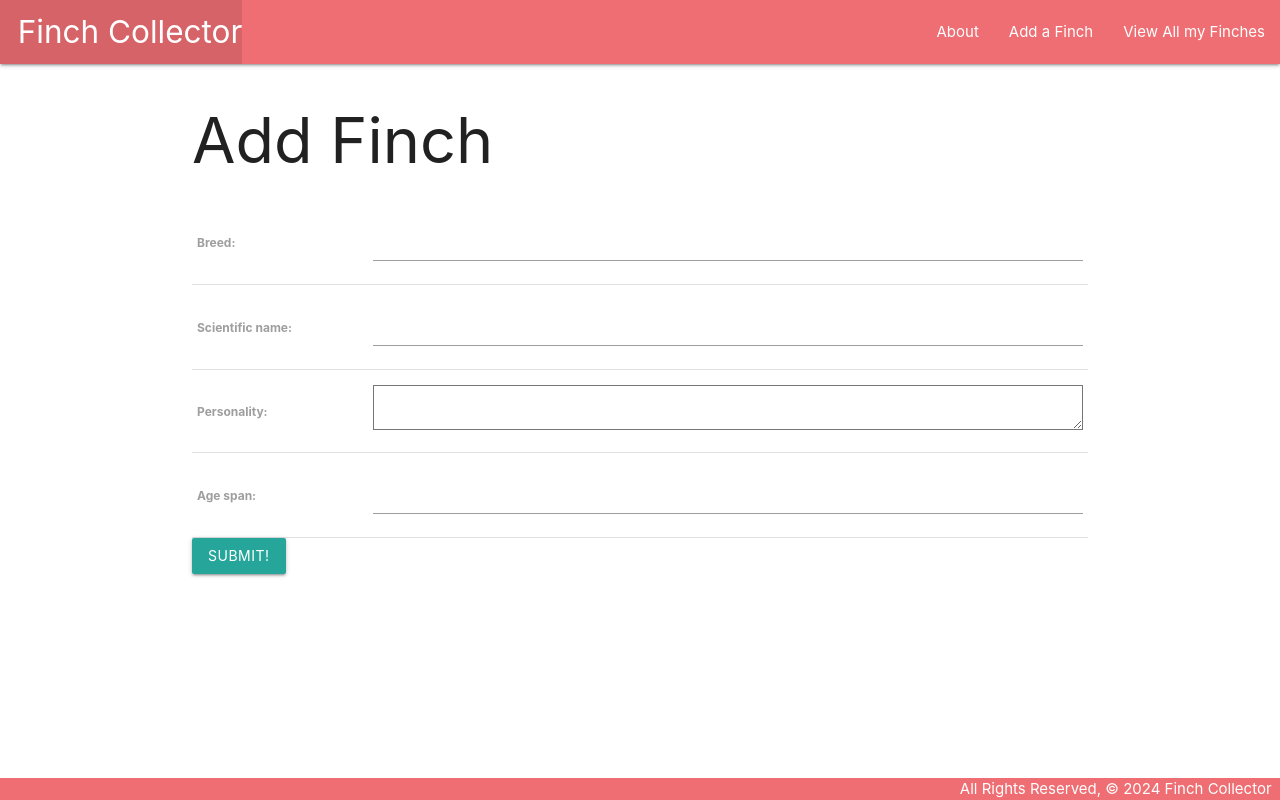
After one commit to irishjack490/Python-Finch-Collector, a Django app: page /finches/create/ in a window 1280 px wide. The commit adds this page. Run offline with Django 3.2, Linux system fonts and the light colour scheme.

Commit message:
Part 3 Completed

```diff
--- a/main_app/models.py
+++ b/main_app/models.py
@@ -1,4 +1,5 @@
 from django.db import models
+from django.urls import reverse
 
 # Create your models here.
 class Finch(models.Model):
@@ -7,5 +8,10 @@ class Finch(models.Model):
     personality = models.TextField(max_length=150)
     age_span = models.IntegerField()
 
-    def _str_(self):
-        return self.breed
+
+def __str__(self):
+    return f'{self.breed} ({self.id})'
+
+  # Add this method
+def get_absolute_url(self):
+    return reverse('detail', kwargs={'finch_id': self.id})
--- a/main_app/templates/base.html
+++ b/main_app/templates/base.html
@@ -8,6 +8,7 @@
   <title>Finch Collector</title>
   <link rel="stylesheet" href="https://cdnjs.cloudflare.com/ajax/libs/materialize/1.0.0/css/materialize.min.css">
   <link rel="stylesheet" type="text/css" href="{% static 'css/style.css' %}">
+  <script src="https://cdnjs.cloudflare.com/ajax/libs/materialize/1.0.0/js/materialize.min.js"></script>
 
 </head>
 <body>
@@ -18,8 +19,9 @@
           <li><a href="/" class="left brand-logo">&nbsp;&nbsp;Finch Collector</a></li>
         </ul>
         <ul class="right">
-          <li><a href="/about">About</a></li>
-          <li><a href="/finches">View All my Finches</a></li>
+          <li><a href="{% url 'about'%}">About</a></li>
+          <li><a href="{% url 'finches_create' %}">Add a Finch</a></li>
+          <li><a href="{% url 'index' %}">View All my Finches</a></li>
         </ul>
       </div>
     </nav>
--- a/main_app/templates/finches/detail.html
+++ b/main_app/templates/finches/detail.html
@@ -10,6 +10,10 @@
       <p>Personality: {{ finch.personality }}</p>
       <p>Age Span: {{finch.age_span}}</p>
     </div>
+        <div class="card-action">
+        <a href="{% url 'finches_update' finch.id %}">Edit</a>
+        <a href="{% url 'finches_delete' finch.id %}">Delete</a>
+      </div>
   </div>
 
 
--- /dev/null
+++ b/main_app/templates/main_app/finch_form.html
@@ -0,0 +1,20 @@
+{% extends 'base.html' %}
+
+{% block content %}
+  <!-- New if/else block -->
+  {% if object %}
+    <h1>Edit <span class="teal-text">{{object.breed}}</span></h1>
+  {% else %}
+    <h1>Add Finch</h1>
+  {% endif %}
+  <!-- Leaving the action empty makes the form post to the same url used to display it -->
+  <form action="" method="POST">
+    <!-- Django requires the following for security purposes -->
+    {% csrf_token %}
+    <table>
+      <!-- Render the inputs inside of <tr>s & <td>s -->
+      {{ form.as_table }}
+    </table>
+    <input type="submit" value="Submit!" class="btn">
+  </form>
+{% endblock %}
--- a/main_app/urls.py
+++ b/main_app/urls.py
@@ -10,4 +10,7 @@ urlpatterns = [
     path('about/', views.about, name='about'),
     path('finches/', views.finches_index, name='index'),
     path('finches/<int:finch_id>/', views.finches_detail, name='detail'),
+    path('finches/create/', views.FinchCreate.as_view(), name='finches_create'),
+    path('finches/<int:pk>/update/', views.FinchUpdate.as_view(), name='finches_update'),
+    path('finches/<int:pk>/delete/', views.FinchDelete.as_view(), name='finches_delete')
 ]
--- a/main_app/views.py
+++ b/main_app/views.py
@@ -1,5 +1,7 @@
 from django.shortcuts import render
+from django.views.generic.edit import CreateView, UpdateView, DeleteView
 from .models import Finch
+from django.urls import reverse
 
 # finches = [
 
@@ -9,6 +11,11 @@ from .models import Finch
 # ]
 
 # Create your views here.
+def __str__(self):
+   return f'{self.breed} ({self.id})'
+
+def get_absolute_url(self):
+    return reverse('detail', kwargs={'finch_id': self.id})
 
 def home(request):
     return render(request, 'home.html')
@@ -25,3 +32,20 @@ def finches_index(request):
 def finches_detail(request, finch_id):
     finch = Finch.objects.get(id=finch_id)
     return render(request, 'finches/detail.html', {'finch': finch})
+
+class FinchCreate(CreateView):
+  model = Finch
+  fields = '__all__' #['breed', 'scientific_name', 'personality', 'age_span']
+  success_url = '/finches'
+
+
+class FinchUpdate(UpdateView):
+  model = Finch
+  fields = ['breed', 'scientific_name', 'personality', 'age_span']
+  success_url = '/finches'
+
+
+
+class FinchDelete(DeleteView):
+  model = Finch
+  success_url = '/finches'
```
Also changed, not shown: main_app/templates/main_app/finch_confirm_delete.html (added, +13 -0 lines).
